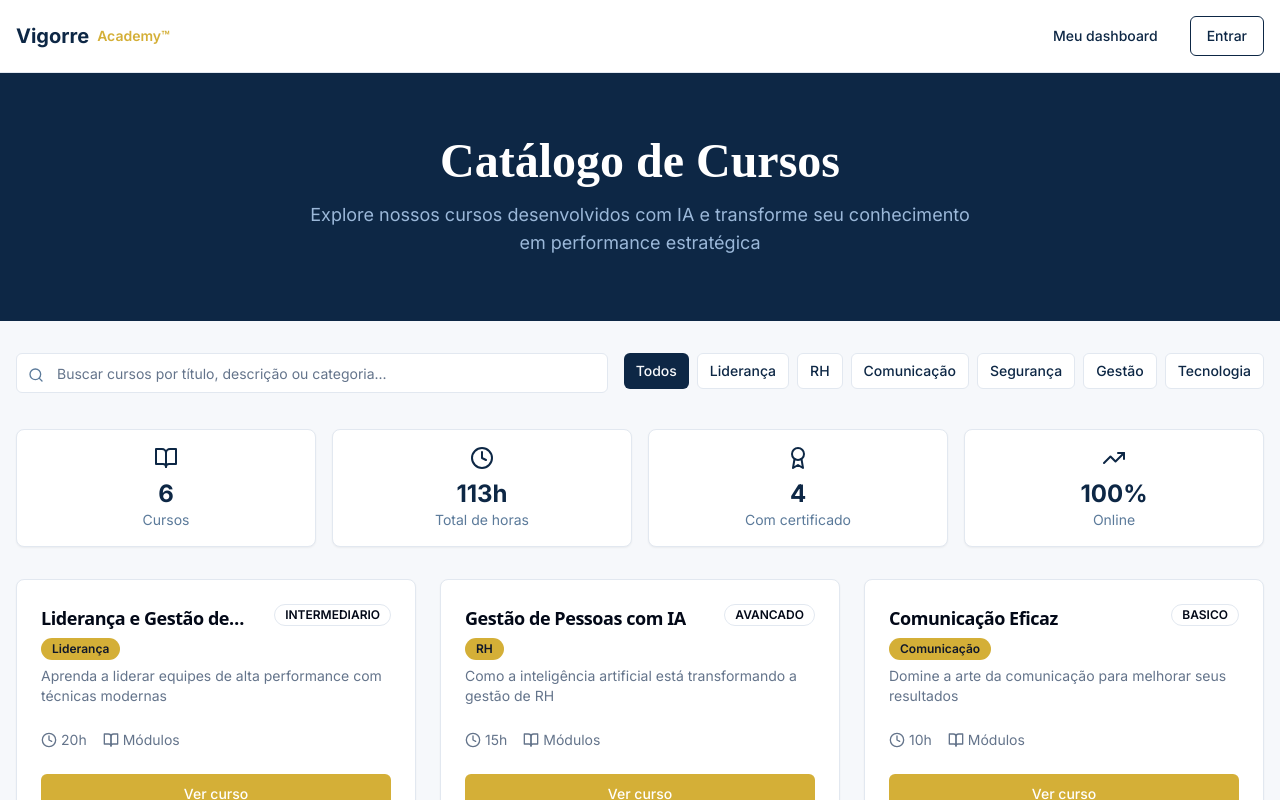
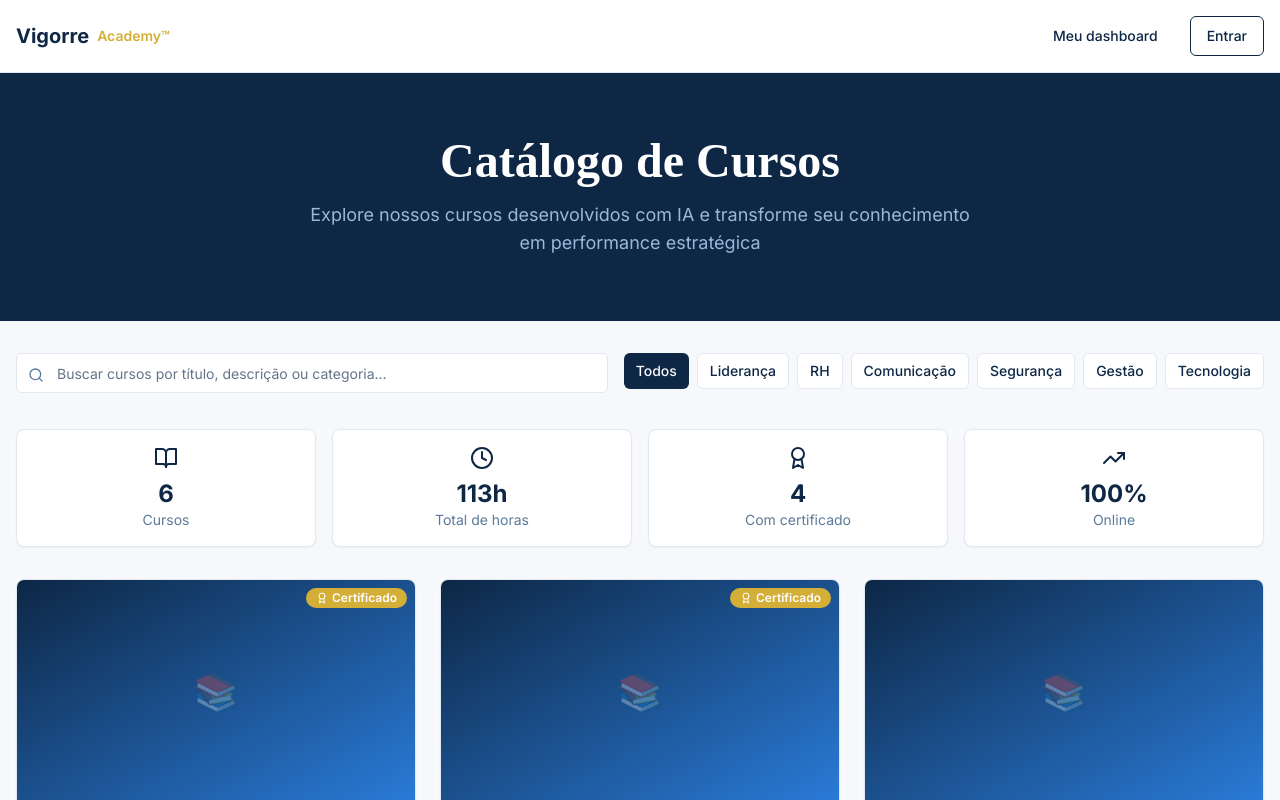
Before and after one commit to vigorreoficial/academy, a Next.js app: page /cursos in a window 1280 px wide. Shown: the top 800 px of the page. Built offline with nearby package versions, Linux system fonts and the light colour scheme.

Commit message:
Update CourseCard.tsx

```diff
--- a/components/courses/CourseCard.tsx
+++ b/components/courses/CourseCard.tsx
@@ -11,7 +11,7 @@ interface CourseCardProps {
   id: string
   title: string
   description: string
-  thumbnail?: string
+  thumbnail?: string | null
   cargaHoraria: number
   nivel: string
   progresso?: number
@@ -35,38 +35,52 @@ export function CourseCard({
   const isMatriculado = progresso > 0
 
   return (
-    <Card className="overflow-hidden hover:shadow-lg transition-shadow">
-      {thumbnail && (
-        <div className="aspect-video bg-gray-100 relative">
+    <Card className="overflow-hidden hover:shadow-xl hover:-translate-y-1 transition-all duration-300 border-[#E2E8F0] bg-white">
+      {thumbnail ? (
+        <div className="aspect-video bg-gray-100 relative overflow-hidden">
           <img
             src={thumbnail}
             alt={title}
-            className="w-full h-full object-cover"
+            className="w-full h-full object-cover hover:scale-105 transition duration-500"
           />
           {certificado && (
-            <Badge className="absolute top-2 right-2 bg-[#D4AF37] text-white">
+            <Badge className="absolute top-2 right-2 bg-[#D4AF37] text-white border-0">
+              <Award className="w-3 h-3 mr-1" />
+              Certificado
+            </Badge>
+          )}
+        </div>
+      ) : (
+        <div className="aspect-video bg-gradient-to-br from-[#0D2745] to-[#2A7BD8] flex items-center justify-center relative">
+          <span className="text-white text-4xl opacity-30">📚</span>
+          {certificado && (
+            <Badge className="absolute top-2 right-2 bg-[#D4AF37] text-white border-0">
               <Award className="w-3 h-3 mr-1" />
               Certificado
             </Badge>
           )}
         </div>
       )}
-      <CardHeader>
-        <div className="flex items-start justify-between">
-          <CardTitle className="text-lg line-clamp-1">{title}</CardTitle>
-          <Badge variant="outline">{nivel}</Badge>
+      <CardHeader className="pb-2">
+        <div className="flex items-start justify-between gap-2">
+          <CardTitle className="text-lg font-bold text-[#0D2745] line-clamp-1">
+            {title}
+          </CardTitle>
+          <Badge variant="outline" className="text-xs whitespace-nowrap border-[#E2E8F0] text-[#5B7A9A]">
+            {nivel}
+          </Badge>
         </div>
         {categoria && (
-          <Badge variant="secondary" className="text-xs w-fit">
+          <Badge variant="secondary" className="text-xs w-fit bg-[#F6F8FB] text-[#5B7A9A] border-0">
             {categoria}
           </Badge>
         )}
-        <CardDescription className="line-clamp-2">
+        <CardDescription className="line-clamp-2 text-[#5B7A9A]">
           {description}
         </CardDescription>
       </CardHeader>
       <CardContent>
-        <div className="flex items-center gap-4 text-sm text-muted-foreground">
+        <div className="flex items-center gap-4 text-sm text-[#5B7A9A]">
           <div className="flex items-center gap-1">
             <Clock className="w-4 h-4" />
             <span>{cargaHoraria}h</span>
@@ -79,23 +93,23 @@ export function CourseCard({
         {isMatriculado && (
           <div className="mt-4">
             <div className="flex items-center justify-between text-sm mb-1">
-              <span>Progresso</span>
-              <span>{Math.round(progresso)}%</span>
+              <span className="text-[#5B7A9A]">Progresso</span>
+              <span className="font-semibold text-[#0D2745]">{Math.round(progresso)}%</span>
             </div>
-            <Progress value={progresso} className="h-2" />
+            <Progress value={progresso} className="h-2 bg-[#F6F8FB]" />
           </div>
         )}
       </CardContent>
-      <CardFooter>
+      <CardFooter className="pt-2">
         {isMatriculado ? (
           <Link href={`/dashboard/cursos/${id}`} className="w-full">
-            <Button className="w-full bg-[#0D2745] hover:bg-[#14365E]">
+            <Button className="w-full bg-[#0D2745] hover:bg-[#14365E] text-white rounded-full">
               {progresso >= 100 ? 'Ver certificado' : 'Continuar'}
             </Button>
           </Link>
         ) : (
           <Link href={`/cursos/${id}`} className="w-full">
-            <Button className="w-full bg-[#D4AF37] hover:bg-[#C49F27] text-white">
+            <Button className="w-full bg-[#D4AF37] hover:bg-[#C49F27] text-white rounded-full">
               Ver curso
             </Button>
           </Link>
```
